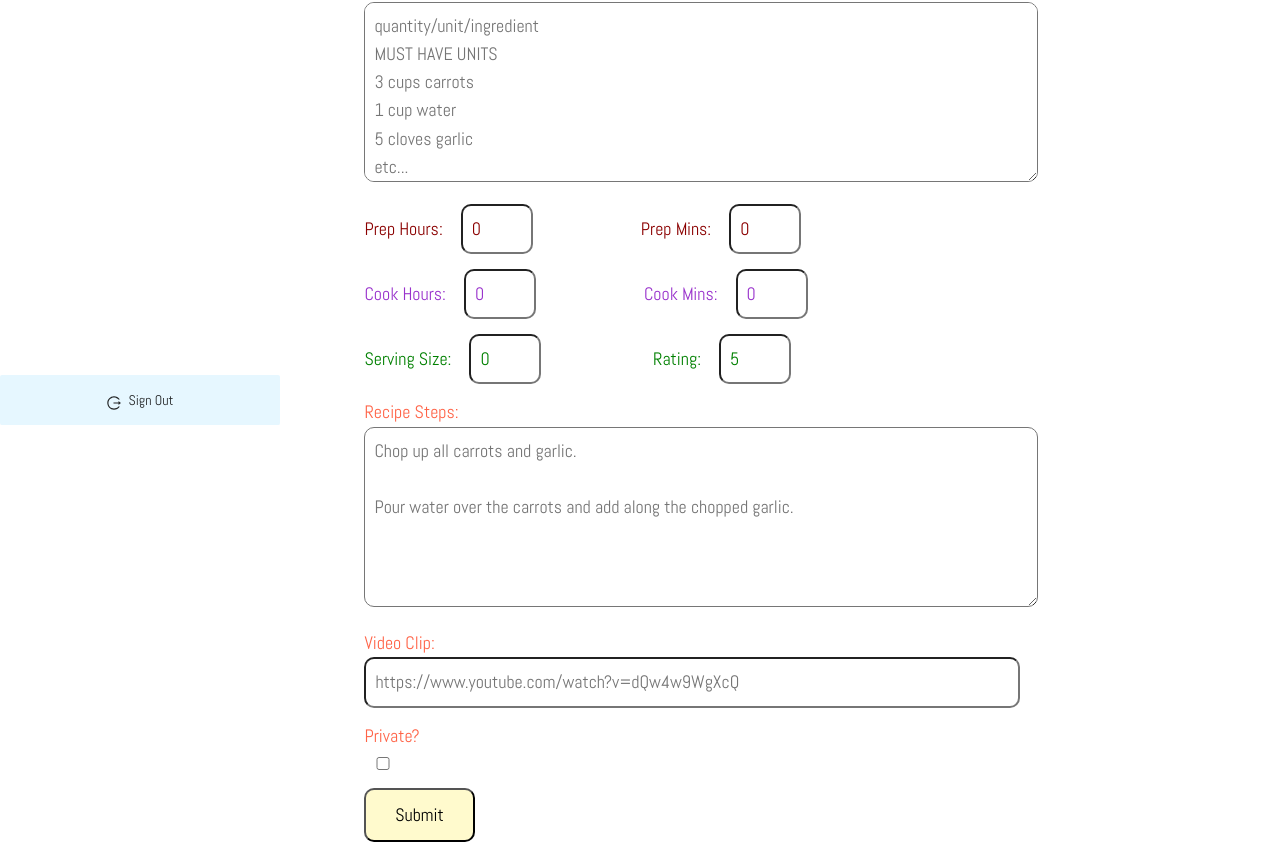
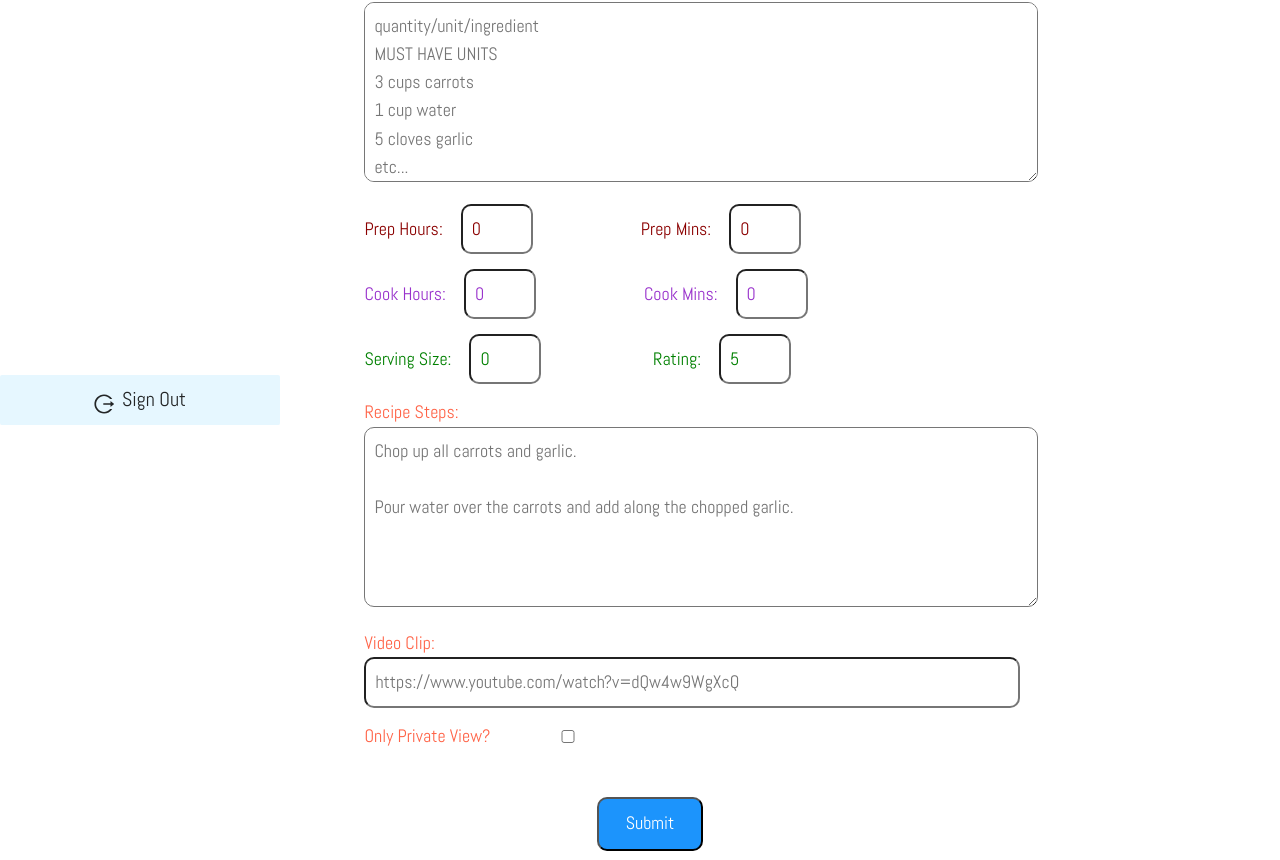
Before and after one commit to wendywu705/rice-bowl-recipe, a React (Create React App) app in the folder client/: page /new_recipe in a window 1280 px wide. Shown: the part 375-1235 px from the top of the page. Built offline with nearby package versions, Linux system fonts and the light colour scheme; no server answers.

Commit message:
improve the page UI

```diff
--- a/client/package.json
+++ b/client/package.json
@@ -10,7 +10,8 @@
     "antd": "^4.16.7",
     "axios": "^0.21.1",
     "bootstrap": "^5.0.2",
-    "npm": "^7.19.1",
+    "install": "^0.13.0",
+    "npm": "^7.20.0",
     "react": "^17.0.2",
     "react-dom": "^17.0.2",
     "react-icons": "^4.2.0",
--- a/client/src/components/Layout/Sider.js
+++ b/client/src/components/Layout/Sider.js
@@ -1,6 +1,7 @@
 import React from 'react';
 import 'antd/dist/antd.css';
 import './Sider.css';
+import { Link } from 'react-router-dom';
 
 import {
   Layout,
@@ -20,7 +21,7 @@ import {
 const { Sider } = Layout;
 
 const recipes = [
-  { value: 'Recipe 1' },
+  { value: 'Recent Search 1' },
   { value: 'Recipe 2' },
   { value: 'Recipe 3' },
 ];
@@ -70,8 +71,9 @@ const SideBar = () => {
             className='itemClass'
             key="1"
             icon={<HomeOutlined className='itemIcon'/>}
-          >
+          ><Link to="/home">
             Home
+            </Link>
           </Menu.Item>
           <Menu.Item
             className='itemClass'
@@ -95,6 +97,7 @@ const SideBar = () => {
             Cart
           </Menu.Item>
         </Menu>
+        <Link to="/">
           <Button
             className='signButton'
             style={{
@@ -103,12 +106,14 @@ const SideBar = () => {
               height: 50,
               position:'absolute',
               bottom:0,
-            border: 0
+              border: 0,
+              fontSize: '20px',
             }}
             icon={<LogoutOutlined />}
           >
             Sign Out
           </Button>
+        </Link>
       </Sider>
     </Layout>
   );
--- a/client/src/components/NewRecipe/Form.css
+++ b/client/src/components/NewRecipe/Form.css
@@ -81,8 +81,8 @@ textarea{
 }
 
 .Submit{
-    background-color: lemonchiffon;
-    color: black;
+    background-color: #1c94fc;
+    color: white;
     display: flex;
     justify-content: center;
     align-items: center;
@@ -92,3 +92,15 @@ textarea{
     font-size: large;
     border-radius: 10px; /*rounding textbox corners*/
 }
+
+.align-center{
+    margin-left: 20px;
+    display: flex;
+    justify-content: center;
+}
+
+.hidden{
+    display: flex;
+    align-items: center;
+    width: 100%;
+}
--- a/client/src/components/NewRecipe/Form.js
+++ b/client/src/components/NewRecipe/Form.js
@@ -275,7 +275,7 @@ function Form() {
           </label>{' '}
           <br />
           <label className="hidden">
-            Private?
+            <p>Only Private View?</p>
             <input
               type="checkbox"
               name="hidden"
@@ -284,9 +284,11 @@ function Form() {
             />
           </label>{' '}
           <br />
-          <button className="Submit" type="submit" onClick={handleSubmit}>
-            Submit
-          </button>
+          <div className="align-center">
+            <button className="Submit" type="submit" onClick={handleSubmit}>
+              Submit
+            </button>
+          </div>
         </form>
       </div>
     </div>
--- a/client/src/components/RecipeList/RecipeList.css
+++ b/client/src/components/RecipeList/RecipeList.css
@@ -26,7 +26,7 @@
     width: 45%;
     box-sizing: border-box;
     padding: 12px 20px 12px 45px;
-    margin-right: 2em;
+    margin-right: 20px;
     border: 1px solid #ccc;
     border-radius: 5px;
     background-image: url('searchicon.png');
@@ -35,6 +35,9 @@
     background-position: left 5px bottom 5px;
 }
 
+#btn1{
+    width: 100%;
+}
 
 .flex{
     display: flex;
@@ -42,13 +45,8 @@
 }
 
 .icons{
-    margin-bottom: 13px;
+    margin-bottom: 5px;
     margin-left: 20px;
-    width: 55%;
-}
-
-h5{
-    color: #fff;
 }
 
 .saved-recipe{
--- a/client/src/components/RecipeList/RecipeList.js
+++ b/client/src/components/RecipeList/RecipeList.js
@@ -51,7 +51,7 @@ class RecipeList extends Component {
 
     return (
       <div className="all-recipe">
-        <h1><b>Your Recipes</b></h1>
+        <h1><b>YOUR RECIPES</b></h1><br/>
         <div className="search-bar">
           {/* TODO: search function to be design */}
           <input
@@ -61,7 +61,7 @@ class RecipeList extends Component {
             name="quick-find"
           />
           <Link to="/new_recipe">
-            <Button color="primary">+ New Recipe</Button>
+            <Button id='btn1' color="primary">+ New Recipe</Button>
           </Link>
         </div>
         <br />
@@ -103,7 +103,7 @@ class RecipeList extends Component {
                   <img src={res.imageUrl} alt="Recipe thumbnail"
                   height="130px" width="130px"></img><br/>
                   <span>Rate: {res.meta.rating}/5</span><br/>
-                  <span>votes: {res.meta.votes} </span>
+                  <span>Votes: {res.meta.votes} </span>
                 </div>
               </Col>
             ))}
--- a/client/src/pages/Login/Login.css
+++ b/client/src/pages/Login/Login.css
@@ -28,5 +28,6 @@
 }
 
 .btn{
-  margin-left: 30%;
+  margin-left: 25%;
+  font-size: 20px;
 }
--- a/client/src/pages/Login/Login.js
+++ b/client/src/pages/Login/Login.js
@@ -12,9 +12,10 @@ const Login = () => {
             alt="rice logo"
           />
           <div className="title-name">Rice Bowl</div>
-        </div><br/><br/>
+        </div><br/>
         <a href="https://localhost:9000/auth/google">
-          <Button className="btn" outline color="primary">Log In using Google</Button></a>
+          <b><Button className="btn" outline color="primary">Log In using Google
+            </Button></b></a>
     </div>
   );
 };
```
Also changed, not shown: 1 other file (tests, documents, lock files or other folders). Lines whose indentation alone changed are shown as unchanged.
